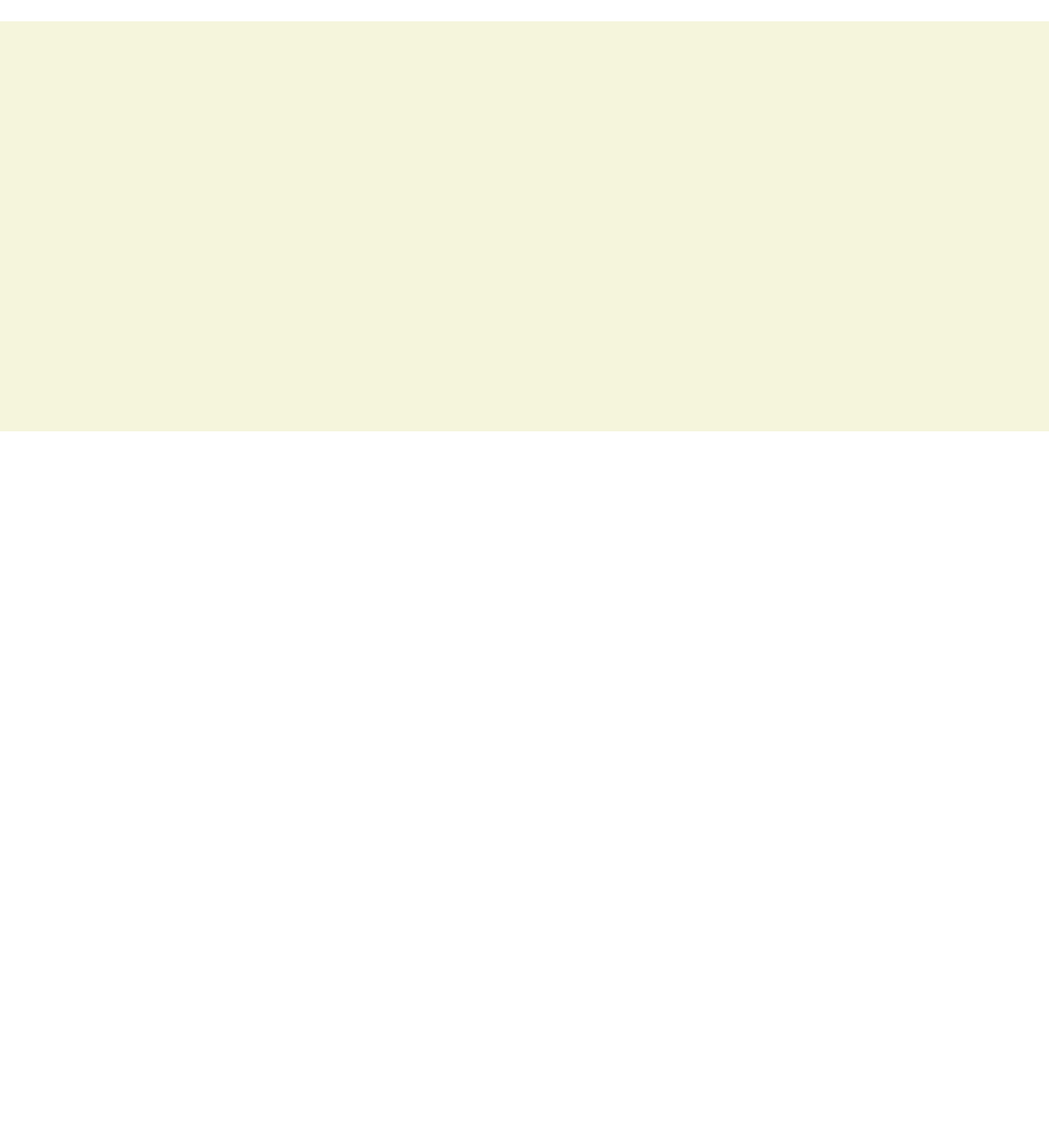
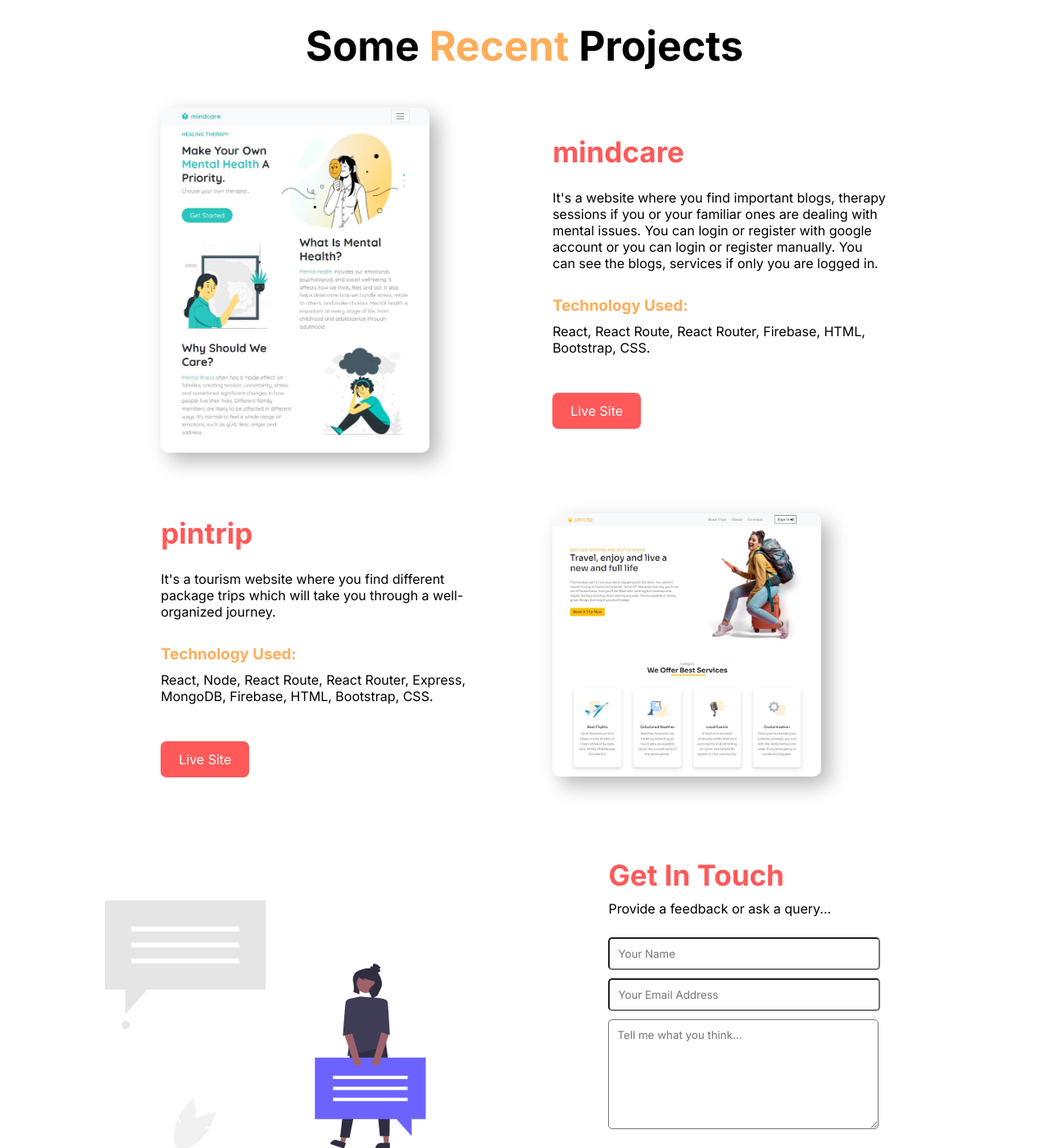
Before and after one commit to itstanmaykumar/portfolio-phero, a plain HTML site: page index.html in a window 1280 px wide. Shown: the part 1400-2800 px from the top of the page at 82% size. Before the commit the page ends 1926 px from the top, so only its background shows below. Drawn offline with Linux system fonts and the light colour scheme.

Commit message:
final commit

```diff
--- a/css/style.css
+++ b/css/style.css
@@ -55,6 +55,7 @@ header nav a{
     font-size: 18px;
     font-weight: 400;
     display: block;
+    margin-left: 10px;
 }
 
 
@@ -177,17 +178,100 @@ header nav a{
 
 
 
+/* Projects Sections Styles */
+#project{
+    margin: 50px 0;
+}
+#project>h1{
+    margin: 10px 0;
+    text-align: center;
+    font-size: 50px;
+}
+#project h1 span{
+    color: #FFAD5A;
+}
+#project-wrapper1{
+    display: flex;
+    justify-content: space-evenly;
+    align-items: center;
+}
+#project-wrapper2{
+    display: flex;
+    justify-content: space-evenly;
+    align-items: center;
+}
+.project-box{
+    margin: 35px 0;
+    width: 40%;
+}
+.project-box img{
+    width: 80%;
+    box-shadow: 10px 10px 25px #b6b6b6;
+    border-radius: 10px;
+}
+.project-box h1{
+    font-size: 35px;
+    color: #FF5959;
+    margin-bottom: 25px;
+}
+.project-box h3{
+    color: #FFAD5A;
+    margin-bottom: 10px;
+}
+.project-box p{
+    margin-bottom: 30px;
+}
 
 
 
 
 
+/* Connect Section Styles */
+#connect{
+    margin: 50px 0;
+}
+#connect h1{
+    color: #FF5959;
+    margin: 10px 0;
+    font-size: 35px;
+}
+#connect{
+    display: flex;
+    justify-content: space-between;
+    align-items: center;
+}
+.con-box{
+    width: 40%;
+}
+.con-box form{
+    margin: 25px 0;
+}
+.con-box .input-style{
+    display: block;
+    width: 75%;
+    padding: 10px;
+    margin: 10px 0;
+    border-radius: 5px;
+}
+.con-box img{
+    width: 100%;
+}
 
 
 
 
 
+/* Footer Styles */
 footer{
-    background-color: beige;
-    height: 500px;
+    background-color: black;
+    text-align: center;
+    color: white;
+    padding: 35px 0;
 }
+footer p{
+    color: #FF5959;
+    font-family: 'Great Vibes', cursive;
+    font-size: 50px;
+    font-weight: 500;
+    margin-bottom: 20px;
+}
--- a/index.html
+++ b/index.html
@@ -31,10 +31,10 @@
             <p>itstanmaykumar</p>
         </div>
         <nav>
-            <a href="#">skills</a>
-            <a href="#">projects</a>
-            <a href="#">articles</a>
-            <a href="#">connect</a>
+            <a href="#skill">skills</a>
+            <a href="#project">projects</a>
+            <a href="#article">articles</a>
+            <a href="#connect">connect</a>
         </nav>
     </header>
     <!-- Header Ends Here -->
@@ -106,7 +106,66 @@
     </section>
     <!-- Skill Section Ends Here -->
 
-    <footer></footer>
+    <!-- Projects Section Starts Here -->
+    <section id="project" class="container">
+        <h1>Some <span>Recent</span> Projects</h1>
+        <div id="project-wrapper1">
+            <div class="project-box">
+                <img src="img/mindcare.JPG" alt="mindcare">
+            </div>
+            <div class="project-box">
+                <h1>mindcare</h1>
+                <p>It's a website where you find important blogs, therapy sessions if you or your familiar ones are
+                    dealing with mental issues. You can login or register with google account or you can login or
+                    register manually. You can see the blogs, services if only you are logged in.</p>
+                <h3>Technology Used:</h3>
+                <p>React, React Route, React Router, Firebase, HTML, Bootstrap, CSS.</p>
+                <a class="btn" href="https://mindcare-e6f9d.web.app/">Live Site</a>
+            </div>
+        </div>
+        <div id="project-wrapper2">
+            <div class=" project-box">
+                <h1>pintrip</h1>
+                <p>It's a tourism website where you find different package trips which will
+                    take you through a well-organized journey.</p>
+                <h3>Technology Used:</h3>
+                <p>React, Node, React Route, React Router, Express, MongoDB, Firebase, HTML, Bootstrap, CSS.</p>
+                <a class="btn" href="https://pintrip-ce736.web.app/">Live Site</a>
+            </div>
+            <div class="project-box">
+                <img src="img/pintrip.JPG" alt="pintrip">
+            </div>
+        </div>
+    </section>
+    <!-- Projects Section Ends Here -->
+
+    <!-- Connect Section Starts Here -->
+    <section id="connect" class="container">
+        <div class="con-box">
+            <img src="img/connect.svg" alt="message">
+        </div>
+        <div class="con-box">
+            <h1>Get <span>In</span> Touch</h1>
+            <p>Provide a feedback or ask a query...</p>
+            <form>
+                <input class="input-style" type="text" name="name" id="name" placeholder="Your Name" required>
+                <input class="input-style" type="email" name="email" id="email" placeholder="Your Email Address"
+                    required>
+                <textarea class="input-style" name="message" id="message" rows="7"
+                    placeholder="Tell me what you think..."></textarea>
+                <input class="btn" type="submit" value="Submit">
+            </form>
+        </div>
+    </section>
+    <!-- Connect Section Ends Here -->
+
+    <!-- Footer Starts Here -->
+    <footer>
+        <p>itstanmaykumar</p>
+        <small>&copy; Tanmay Kumar. All Righs Reserved Here. Hard work, Perseverance, and Determination for
+            2022.</small>
+    </footer>
+    <!-- Footer Ends Here -->
 </body>
 
 </html>
```
Also changed, not shown: img/connect.svg (added), img/mindcare.JPG (renamed from img/project.JPG).
